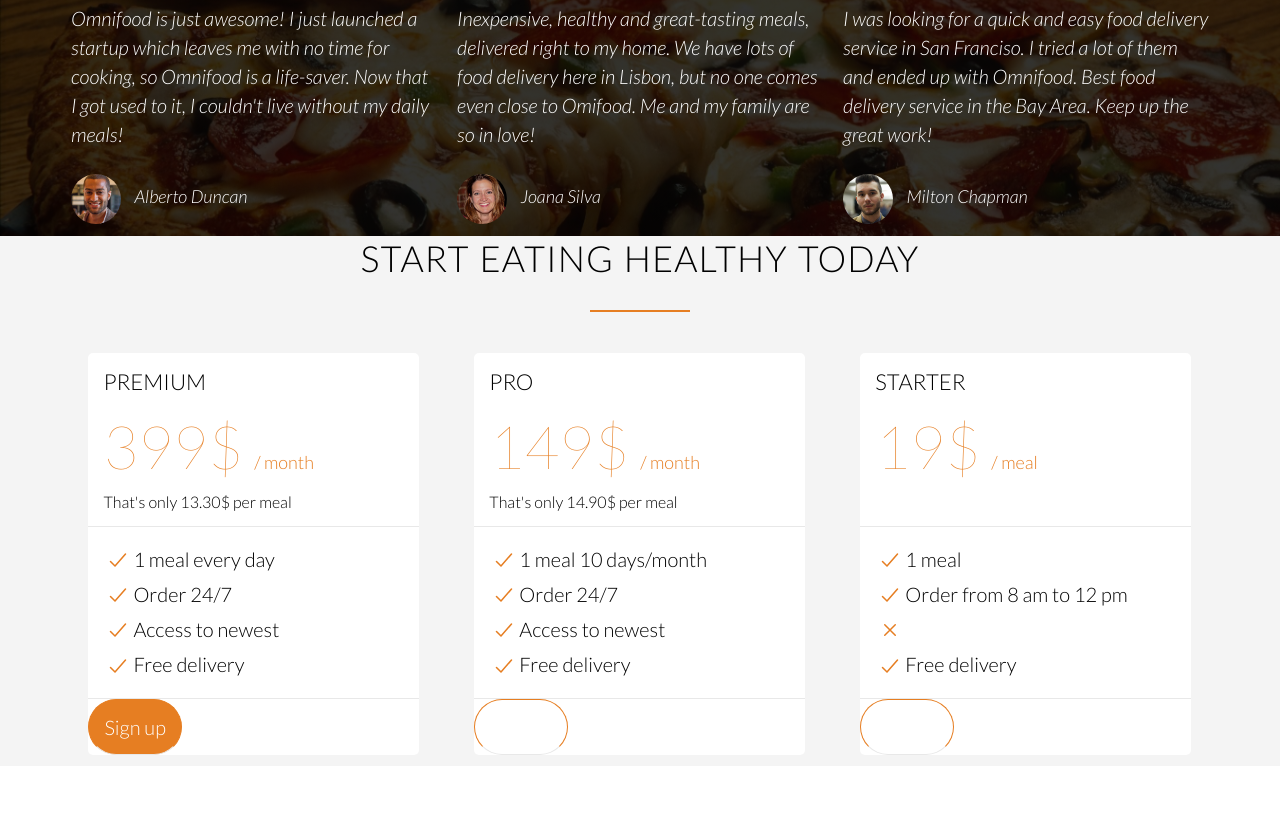
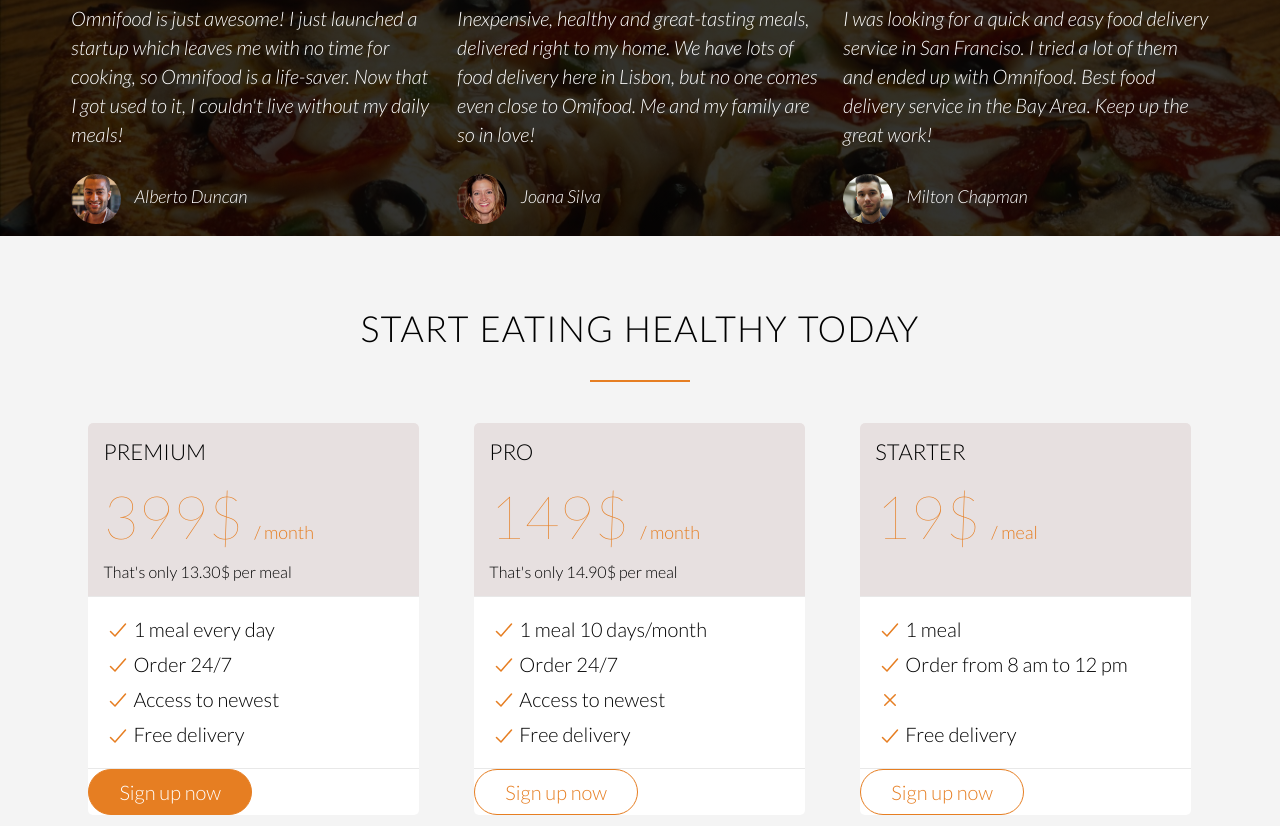
Before and after one commit to gugam15/Omnifood-test, a plain HTML site: page index.html in a window 1280 px wide. Shown: the part 3200-4026 px from the top of the page. Before the commit the page ends 3966 px from the top, so only its background shows below. Drawn offline with nearby package versions, Linux system fonts and the light colour scheme.

Commit message:
meshvide seqcia

```diff
--- a/index.html
+++ b/index.html
@@ -253,7 +253,7 @@
                         <p class="plan-price">399$ <span>/ month</span></p>
                         <p class="plan-price-meal">That's only 13.30$ per meal</p>
                     </div>
-                    <div>
+                    <div class="center">
                         <ul>
                             <li>
                                 <ion-icon class="small-icon" name="checkmark-outline"></ion-icon>1 meal every day
@@ -269,7 +269,7 @@
                             </li>
                         </ul>
                     </div>
-                    <div class="btn btn-full">Sign up</div>
+                    <a class="btn btn-full" href="#">Sign up now</a>
                 </div>
             </div>
             <div class="col span-1-of-3">
@@ -295,7 +295,7 @@
                             </li>
                         </ul>
                     </div>
-                    <div class="btn btn-ghost">Sign up</div>
+                    <a class="btn btn-ghost" href="#">Sign up now</a>
                 </div>
             </div>
             <div class="col span-1-of-3">
@@ -321,7 +321,7 @@
                             </li>
                         </ul>
                     </div>
-                    <div class="btn btn-ghost">Sign up</div>
+                    <a class="btn btn-ghost" href="#">Sign up now</a>
                 </div>
             </div>
         </div>
--- a/resources/css/style.css
+++ b/resources/css/style.css
@@ -68,7 +68,7 @@ h2{
     text-decoration: none;
     border-radius: 200px;
     color:#fff;
-    transition:background-color 0.4s,border 0.4s, color 0.4s;
+    transition:background-color 0.2s,border 0.2s, color 0.2s;
     }
     .btn-full:link,
     .btn-full:visited
@@ -323,6 +323,7 @@ cite img{
 }
 .section-plans{
     background-color: #f4f4f4;
+    padding-top: 70px;
 }
 .plan-box{
     background-color: #fff;
@@ -353,3 +354,11 @@ cite img{
 .plan-box ul li{
     padding: 5px 0;
 }
+.plan-box div:first-child{
+    background-color: #e7e0e0;
+    border-top-left-radius:5px;
+    border-top-right-radius:5px;
+}
+.plan-box div:last-child{
+    text-align: center;
+}
```
